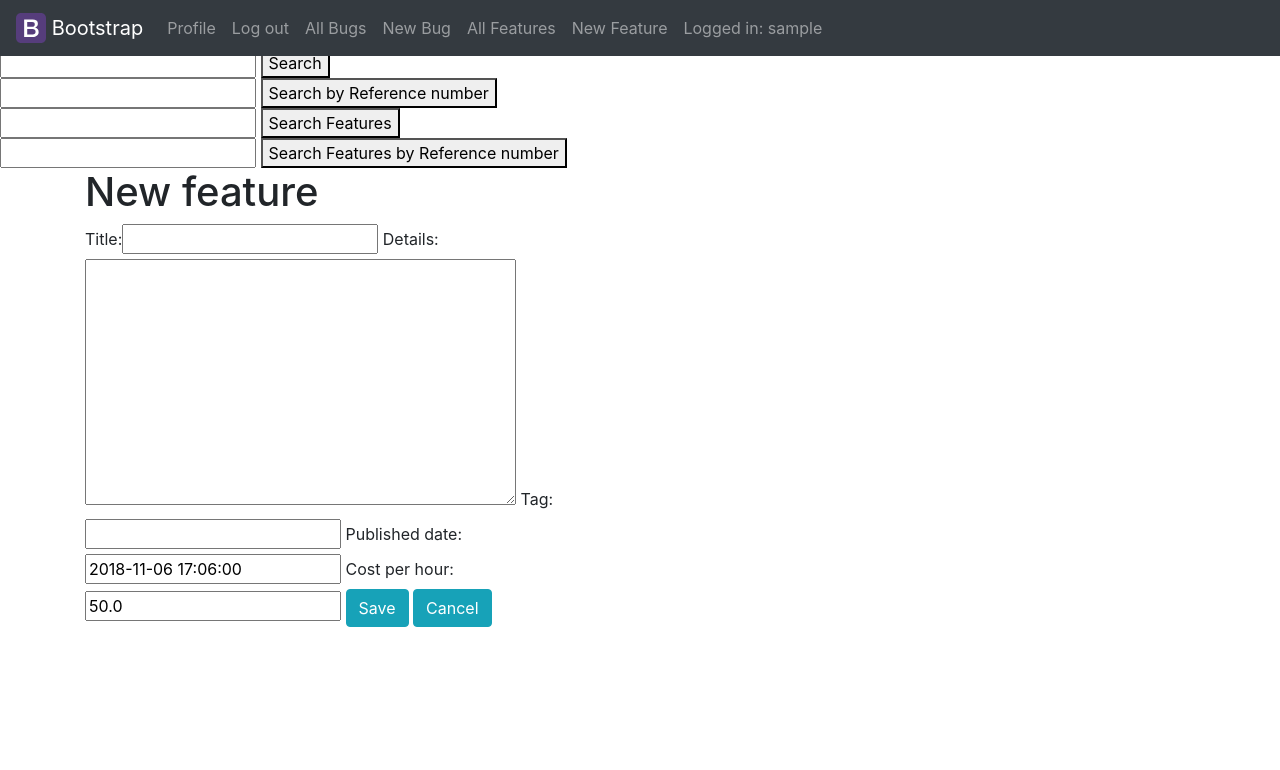
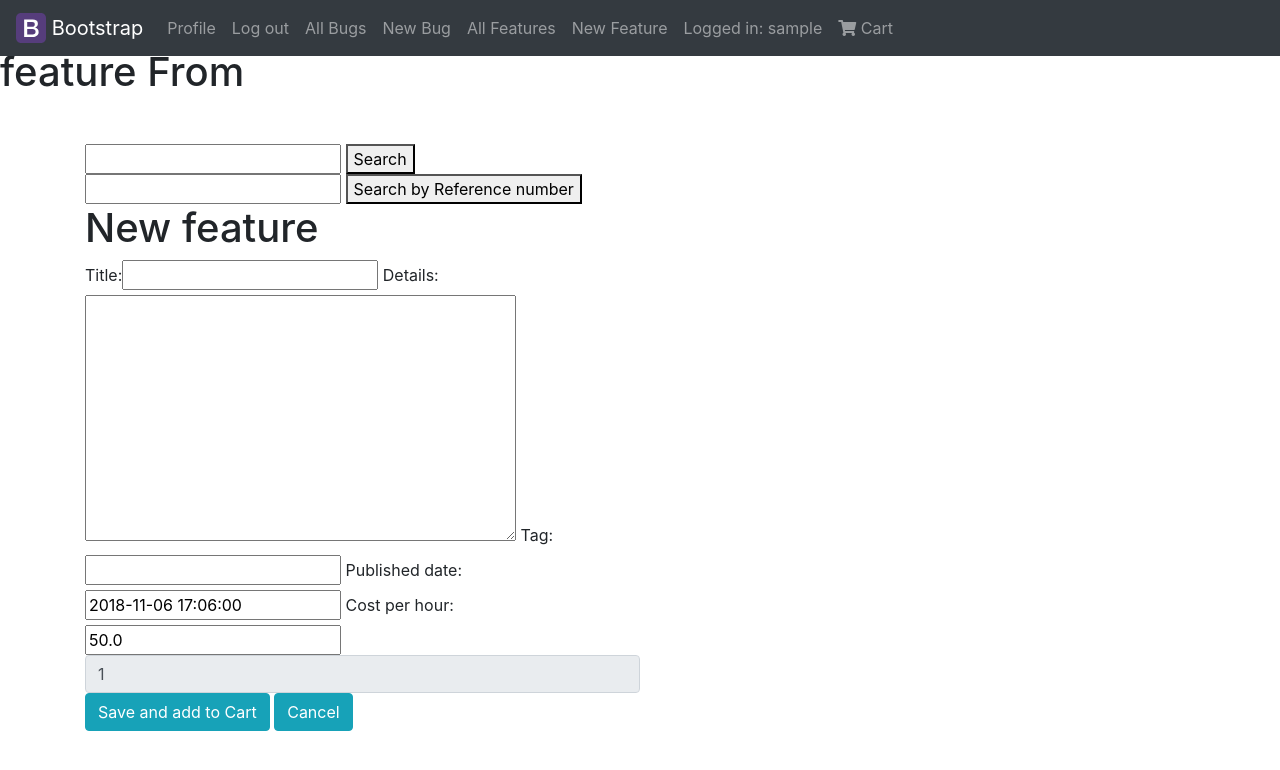
Before and after one commit to Sonnerz/project05-fullstack-django, a Django app: page /issues/newfeature/ in a window 1280 px wide. Shown: the top 770 px of the page. Run offline with Django 3.2, Linux system fonts and the light colour scheme; the visitor is signed in with stand-in values (Sample User, id 1); parts of the project's set-up code (start-up, migrations or seed data) failed here and were passed over; some libraries are stand-ins or nearby versions.

Commit message:
Cart, Checkout, Stripe all wired up and browser tested Items being added to db order tables

```diff
--- a/cart/templates/cart.html
+++ b/cart/templates/cart.html
@@ -1,7 +1,9 @@
 {% extends 'base.html' %}
 {% load static from staticfiles %}
 {% load bootstrap_tags %}
+{% block page_title %}cart {% endblock %}
 
+{% block page_heading %} cart{% endblock %}
 {% block content %}
 <div class="row row-flex">
     {% for item in cart_items %}
@@ -9,7 +11,7 @@
     <div class="col-xs-10 col-xs-offset-1 col-sm-offset-0 col-sm-6 col-md-4 display panel panel-default">
         <div class="caption">
             <h3>{{item.feature.title}}</h3>
-            <p class="produ-description">{{ item.feature.details }}</p>
+            <p class="feature-description">{{ item.feature.details }}</p>
             <p>{{ item.feature.cost_per_hour}}</p>
             <p>
                 <form class="form-inline" method="post" action="{% url 'adjust_cart' item.id %}">
--- a/checkout/forms.py
+++ b/checkout/forms.py
@@ -5,7 +5,7 @@
 class MakePaymentForm(forms.Form):
 
     MONTH_CHOICES = [(i, i) for i in range(1, 12)]
-    YEAR_CHOICES = [(i, i) for i in range(2017, 2036)]
+    YEAR_CHOICES = [(i, i) for i in range(2018, 2036)]
 
     credit_card_number = forms.CharField(
         label='Credit card number', required=False)
--- a/checkout/templates/checkout.html
+++ b/checkout/templates/checkout.html
@@ -1,6 +1,9 @@
 {% extends 'base.html' %}
 {% load static from staticfiles %}
 {% load bootstrap_tags %}
+{% block page_title %}checkout{% endblock %}
+
+{% block page_heading %} checkout{% endblock %}
 
 {% block head_js %}
 <script type="text/javascript" src="https://js.stripe.com/v2/"></script>
@@ -51,7 +54,7 @@
 
     {% csrf_token %}
     <div class="form-group col-md-12">
-        <input class="btn btn-primary" id="submit_payment~_btn" name="commit" type="submit" value="Submit Payment">
+        <input class="btn btn-primary" id="submit_payment_btn" name="commit" type="submit" value="Submit Payment">
     </div>
 </form>
 {% endblock %}
--- a/checkout/views.py
+++ b/checkout/views.py
@@ -49,7 +49,7 @@
             if customer.paid:
                 messages.error(request, "you have successffully paid")
                 request.session['cart'] = {}
-                return redirect(reverse('products'))
+                return redirect(reverse('get_all_features'))
             else:
                 messages.error(request, "unagle to take payemet")
         else:
--- a/issues/templates/bugcommentform.html
+++ b/issues/templates/bugcommentform.html
@@ -1,5 +1,8 @@
 {% extends "base.html" %}
 {% load bootstrap_tags %}
+{% block page_title %}Bugz commment page{% endblock %}
+
+{% block page_heading %}Bugz comment{% endblock %}
 {% block content %}
 <div class="row">
     <div class="col-md-10 col-sm-9">
--- a/issues/templates/bugdetail.html
+++ b/issues/templates/bugdetail.html
@@ -1,4 +1,7 @@
 {% extends "base.html" %}
+{% block page_title %}Bugz detail page{% endblock %}
+
+{% block page_heading %}Bugz Detail{% endblock %}
 {% block content %}
 <div class="row">
     <div class="col-md-10 col-sm-9">
--- a/issues/templates/bugform.html
+++ b/issues/templates/bugform.html
@@ -1,5 +1,9 @@
 {% extends "base.html" %}
 {% load bootstrap_tags %}
+{% block page_title %}Bugz Form page{% endblock %}
+
+{% block page_heading %}Bugz Form{% endblock %}
+
 {% block content %}
 {% if request.path == '/issues/new/' %}
 <h1>New bug</h1>
--- a/issues/templates/featuredetail.html
+++ b/issues/templates/featuredetail.html
@@ -1,4 +1,7 @@
 {% extends "base.html" %}
+{% block page_title %}feature dtail page{% endblock %}
+
+{% block page_heading %}feature Detail{% endblock %}
 {% block content %}
 <div class="row">
     <div class="col-md-10 col-sm-9">
--- a/issues/templates/featureform.html
+++ b/issues/templates/featureform_edit.html
@@ -1,11 +1,10 @@
 {% extends "base.html" %}
 {% load bootstrap_tags %}
+{% block page_title %}feature form page{% endblock %}
+
+{% block page_heading %}feature From{% endblock %}
 {% block content %}
-{% if request.path == '/issues/newfeature/' %}
-<h1>New feature</h1>
-{% else %}
-<h1>Edit feature</h1>
-{% endif %}
+<h1>Edit feature!</h1>
 <form method="POST" enctype="multipart/form-data">
     {% csrf_token %}
     {{ form | as_bootstrap }}
--- /dev/null
+++ b/issues/templates/featureform_new.html
@@ -0,0 +1,27 @@
+{% extends "base.html" %}
+{% load bootstrap_tags %}
+{% block page_title %}feature form page{% endblock %}
+
+{% block page_heading %}feature From{% endblock %}
+{% block content %}
+<h1>New feature</h1>
+<form method="POST" enctype="multipart/form-data">
+    {% csrf_token %}
+    {{ form | as_bootstrap }}
+    <input name="quantity" type="number" min="1" max="999" class="form-control" placeholder="Quantity" value="1"
+        readonly>
+    <button type="submit" class="btn btn-info">Save and add to Cart</button>
+    <button type="submit" name="cancel" value="Cancel" formnovalidate class="btn btn-info cancel">Cancel</button>
+</form>
+
+{% endblock %}
+<!--
+<form method="post" action="{% url 'add_to_cart' feature.id %}">
+    {% csrf_token %}
+    <div class="input-group">
+        <input name="quantity" type="number" min="1" max="999" class="form-control" placeholder="Quantity">
+        <span class="input-group-btn">
+            <button class="btn btn-success" type="submit">Add</button>
+        </span>
+    </div>
+</form> -->
--- a/issues/templates/features.html
+++ b/issues/templates/features.html
@@ -1,4 +1,7 @@
 {% extends 'base.html' %}
+{% block page_title %}features page{% endblock %}
+
+{% block page_heading %}all features {% endblock %}
 {% block content %}
 {% for feature in features %}
 
--- a/issues/views.py
+++ b/issues/views.py
@@ -4,6 +4,7 @@
 from .models import Bug, Feature, BugComment
 from .forms import BugForm, FeatureForm, BugCommentForm
 from uuid import uuid4
+from cart.views import add_to_cart
 
 # Create your views here.
 
@@ -148,14 +149,20 @@
             return redirect(get_all_features)
         form = FeatureForm(request.POST)
         if form.is_valid():
+            quantity = 1
             feature = form.save(commit=False)
             feature.author = request.user
             feature.ref = create_feature_ref()
             feature.save()
+            # add to cart
+            # get this feature id based on ref just created
+            this_feature = Feature.objects.filter(ref=feature.ref)
+            for item in this_feature:
+                add_to_cart(request, item.id)
             return redirect(get_all_features)
     else:
         form = FeatureForm()
-    return render(request, 'featureform.html', {'form': form})
+    return render(request, 'featureform_new.html', {'form': form})
 
 
 @login_required
@@ -179,7 +186,7 @@
             return redirect(feature_detail, feature .pk)
     else:
         form = FeatureForm(instance=feature)
-    return render(request, 'featureform.html', {'form': form})
+    return render(request, 'featureform_edit.html', {'form': form})
 
 
 @login_required
--- a/search/urls.py
+++ b/search/urls.py
@@ -1,5 +1,5 @@
 from django.conf.urls import url
-from .views import do_search, do_search_ref, do_feat_search, do_feat_search_ref
+from .views import do_search, do_search_ref
 
 urlpatterns = [
     url(r'^$', do_search, name='search'),
--- a/static/js/custom.js
+++ b/static/js/custom.js
@@ -1,4 +1,4 @@
 //#region set form fields to readonly - New bug
 $("#id_published_date").prop("readonly", true);
-
+$("#id_cost_per_hour").prop("readonly", true);
 //#endregion
--- a/templates/base.html
+++ b/templates/base.html
@@ -13,8 +13,6 @@
     <link rel="stylesheet" href="https://use.fontawesome.com/releases/v5.3.1/css/all.css" integrity="sha384-mzrmE5qonljUremFsqc01SB46JvROS7bZs3IO2EmfFsd15uHvIt+Y8vEf7N7fWAU"
         crossorigin="anonymous">
     <link rel="stylesheet" href="{% static 'css/styles.css' %}" type="text/css">
-    {% block head_js %}
-    {% endblock head_js %}
 </head>
 
 <body>
@@ -38,6 +36,12 @@
                 <a class="nav-item nav-link" href="{% url 'get_all_features' %}">All Features</a>
                 <a class="nav-item nav-link" href="{% url 'new_feature' %}">New Feature</a>
                 <span class="nav-item nav-link">Logged in: {{ user.username }}</span>
+                <a class="nav-item nav-link" href="{% url 'view_cart' %}"><i class="fa fa-shopping-cart" aria-hidden="true"></i>
+                    Cart
+                    {% if feature_count > 0 %}
+                    <label class="badge badge-warning">{{ feature_count }}</label>
+                    {% endif %}
+                </a>
                 {% else %}
                 <a class="nav-item nav-link" href="{% url 'login' %}">Log in</a>
                 <a class="nav-item nav-link" href="{% url 'registration' %}">Register</a>
@@ -51,7 +55,7 @@
         {% for message in messages %} {{ message }} {% endfor %}
     </div>
     {% endif %}
-    <div class="searchforms mt-5">
+    <div class="container searchforms mt-5">
         <form action="{% url 'search' %}" method="get">
             <input type="text" name="q">
             <button type="submit">Search</button>
@@ -59,14 +63,6 @@
         <form action="{% url 'search_ref' %}" method="get">
             <input type="text" name="q">
             <button type="submit">Search by Reference number</button>
-        </form>
-        <form action="{% url 'feat_search' %}" method="get">
-            <input type="text" name="q">
-            <button type="submit">Search Features</button>
-        </form>
-        <form action="{% url 'feat_search_ref' %}" method="get">
-            <input type="text" name="q">
-            <button type="submit">Search Features by Reference number</button>
         </form>
     </div>
     <div class="container">
@@ -80,4 +76,6 @@
     <script src="https://stackpath.bootstrapcdn.com/bootstrap/4.1.3/js/bootstrap.min.js" integrity="sha384-ChfqqxuZUCnJSK3+MXmPNIyE6ZbWh2IMqE241rYiqJxyMiZ6OW/JmZQ5stwEULTy"
         crossorigin="anonymous"></script>
     <script src="{% static 'js/custom.js' %}"></script>
+    {% block head_js %}
+    {% endblock head_js %}
 </body>
```
